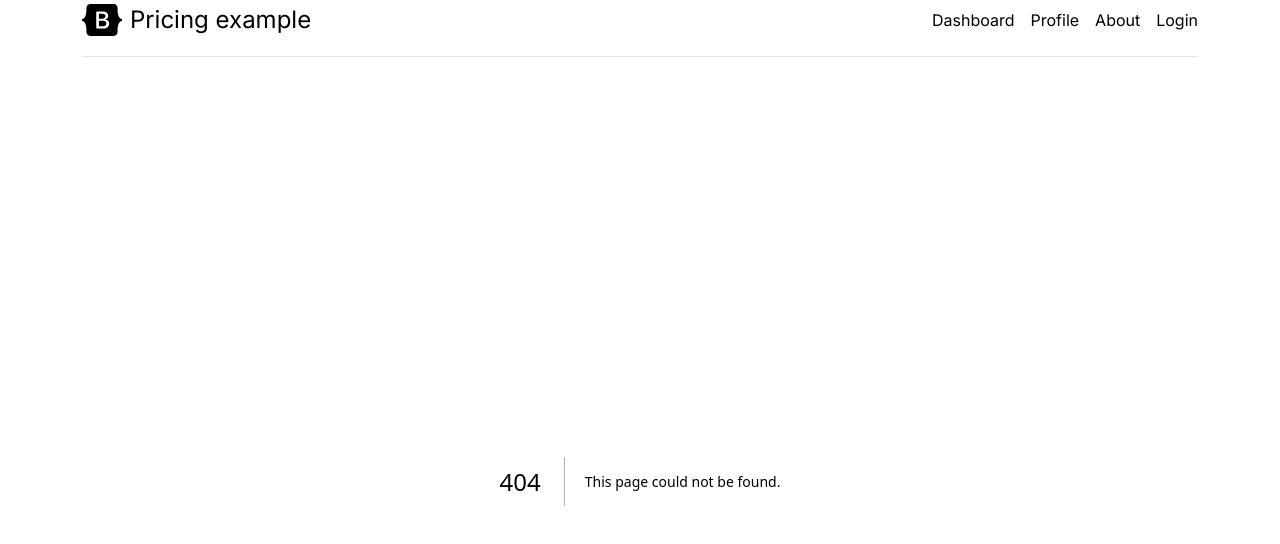
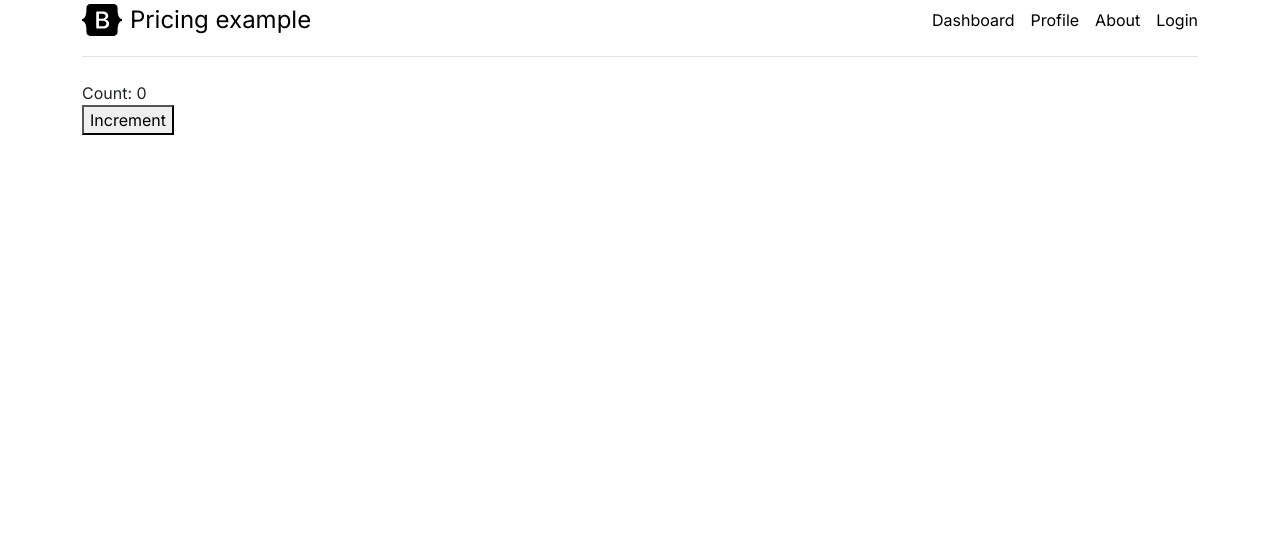
Before and after one commit to HamzaniWahid/web12024, a Next.js app: page /counter in a window 1280 px wide. Before the commit this address had no page. Shown: the top 544 px of the page. Built offline with nearby package versions, Linux system fonts and the light colour scheme.

Commit message:
counter example

```diff
--- a/package.json
+++ b/package.json
@@ -9,10 +9,12 @@
     "lint": "next lint"
   },
   "dependencies": {
+    "@reduxjs/toolkit": "^2.2.3",
     "bootstrap": "^5.3.3",
     "next": "14.1.3",
     "react": "^18",
-    "react-dom": "^18"
+    "react-dom": "^18",
+    "react-redux": "^9.1.2"
   },
   "devDependencies": {
     "eslint": "^8",
--- /dev/null
+++ b/src/app/counter/page.js
@@ -0,0 +1,6 @@
+'use client'
+import Counter from "@/components/Counter";
+
+export default function exportPage(){
+    return (<Counter></Counter>);
+}
--- a/src/app/layout.js
+++ b/src/app/layout.js
@@ -1,7 +1,7 @@
 import { Inter } from "next/font/google";
 import 'bootstrap/dist/css/bootstrap.min.css';
 import React from 'react';
-
+import { Providers } from './providers';
 const inter = Inter({ subsets: ["latin"] });
 
 export const metadata = {
@@ -47,7 +47,9 @@ export default function RootLayout({ children }) {
         <div className="container">  {/* Added container here */}
           <Header></Header>
           <section>
+            <Providers>
               {children}
+            </Providers>
           </section>
         </div>  {/* Container ends here */}
       </body>
--- /dev/null
+++ b/src/app/providers.js
@@ -0,0 +1,8 @@
+// https://stackoverflow.com/questions/77400272/setting-up-redux-toolkit-with-next-js-14-0-1
+'use client';
+import { Provider } from "react-redux";
+import { store } from "@/store";
+
+export function Providers({ children }) {
+    return <Provider store={store}>{children}</Provider>;
+}
--- /dev/null
+++ b/src/components/Counter.js
@@ -0,0 +1,17 @@
+// components/Counter.js
+import { useSelector, useDispatch } from 'react-redux';
+import { increment } from '../slices/counterSlice';
+
+function Counter() {
+  const count = useSelector(state => state.counter.value);
+  const dispatch = useDispatch();
+
+  return (
+    <div>
+      <div>Count: {count}</div>
+      <button onClick={() => dispatch(increment())}>Increment</button>
+    </div>
+  );
+}
+
+export default Counter;
--- /dev/null
+++ b/src/slices/counterSlice.js
@@ -0,0 +1,18 @@
+// slices/counterSlice.js
+import { createSlice } from '@reduxjs/toolkit';
+
+const counterSlice = createSlice({
+  name: 'counter',
+  initialState: {
+    value: 0,
+  },
+  reducers: {
+    increment: state => {
+      state.value += 1;
+    },
+    // Tambahkan reducers lainnya di sini jika diperlukan
+  },
+});
+
+export const { increment } = counterSlice.actions;
+export default counterSlice.reducer;
--- /dev/null
+++ b/src/store.js
@@ -0,0 +1,9 @@
+// src/store.js
+import { configureStore } from '@reduxjs/toolkit';
+import counterReducer from './slices/counterSlice';
+
+export const store = configureStore({
+  reducer: {
+    counter: counterReducer,
+  },
+});
```
Also changed, not shown: 1 other file (tests, documents, lock files or other folders). Lines whose indentation alone changed are shown as unchanged.
